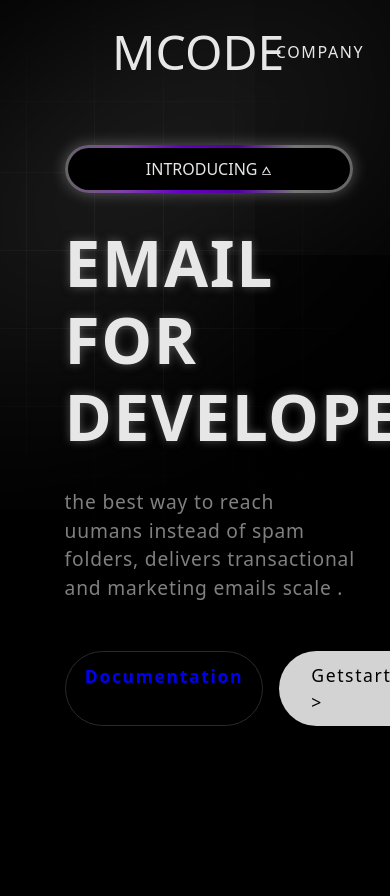
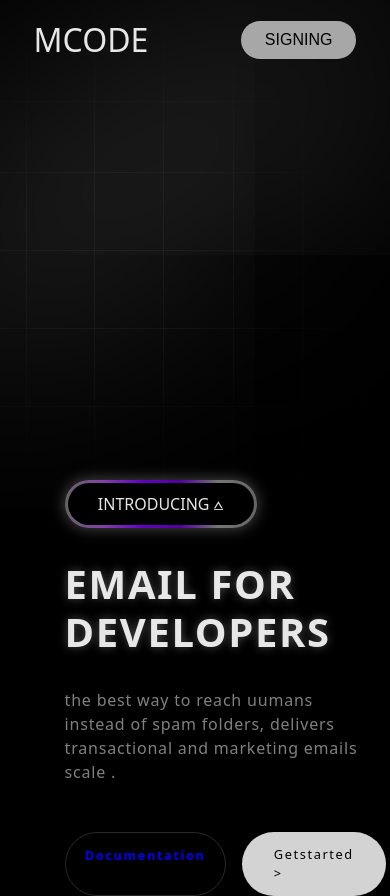
Before and after one commit to Mrpatra013/3D_HERO_PAGE, a plain HTML site: page index.html in a window 390 px wide. Before the commit the page ends 844 px from the top, so only its background shows below. Drawn offline with Linux system fonts and the light colour scheme; some packages are replaced by stand-ins of ours; a script that the page names is missing.

Commit message:
adding responsiveness

```diff
--- a/index.html
+++ b/index.html
@@ -47,6 +47,15 @@
       </div>
     </main>
 
+    <spline-viewer class="robot-3d" url="https://prod.spline.design/vInSRiS5Q-naIA-D/scene.splinecode"></spline-viewer>
   </div>
+
+
+
+
+<script type="module" src="https://unpkg.com/@splinetool/viewer@1.9.75/build/spline-viewer.js"></script>
+
+
+
 </body>
 </html>
--- a/style.css
+++ b/style.css
@@ -70,6 +70,7 @@ nav a {
   transition: color .2s ease;
   text-decoration: none;
   color: inherit;
+  cursor: pointer;
 }
 
 nav a:hover{
@@ -192,3 +193,86 @@ main{
 .btn-signing-main:hover{
   background-color: gray;
 }
+
+
+.robot-3d{
+  position: absolute;
+  top: 0;
+  right: -23%;
+}
+
+
+/* tablet responsive  */
+
+@media(max-width: 1300px){
+  header{
+    padding: 1rem 0.5rem;
+  }
+
+  .content{
+    margin-top: 85%;
+  }
+
+  .robot-3d{
+    top: -20%;
+    scale: 0.8;
+    right: 2%;
+  }
+}
+
+/* mobile responsive */
+@media (max-width: 768px){
+  header{
+    padding: 1rem 0.1rem;
+  }
+
+  nav{
+    display: none ;
+  }
+
+  header h1{
+    font-size: 2rem;
+  }
+
+  .btn-signing{
+    padding: 0.6rem 1.5rem;
+  }
+
+  .content{
+    margin-top: 25rem;
+  }
+
+  .robot-3d{
+    scale: 0.5;
+    top: -25%;
+    right: 0;
+  }
+
+  .content{
+    max-width: 30rem;
+    margin-left: 10%;
+  }
+
+  .tag-box{
+    width: 12rem;
+  }
+
+
+  .content h1{
+    font-size: 2.5rem;
+  }
+
+  .description{
+    font-size: 1rem;
+  }
+
+  .btn-get-started{
+    font-size: 0.8rem;
+    padding: 0.8rem 1.2rem;
+  }
+
+  .btn-signing-main{
+    font-size: 0.8rem;
+    padding: 0.8rem 2rem ;
+  }
+}
```
